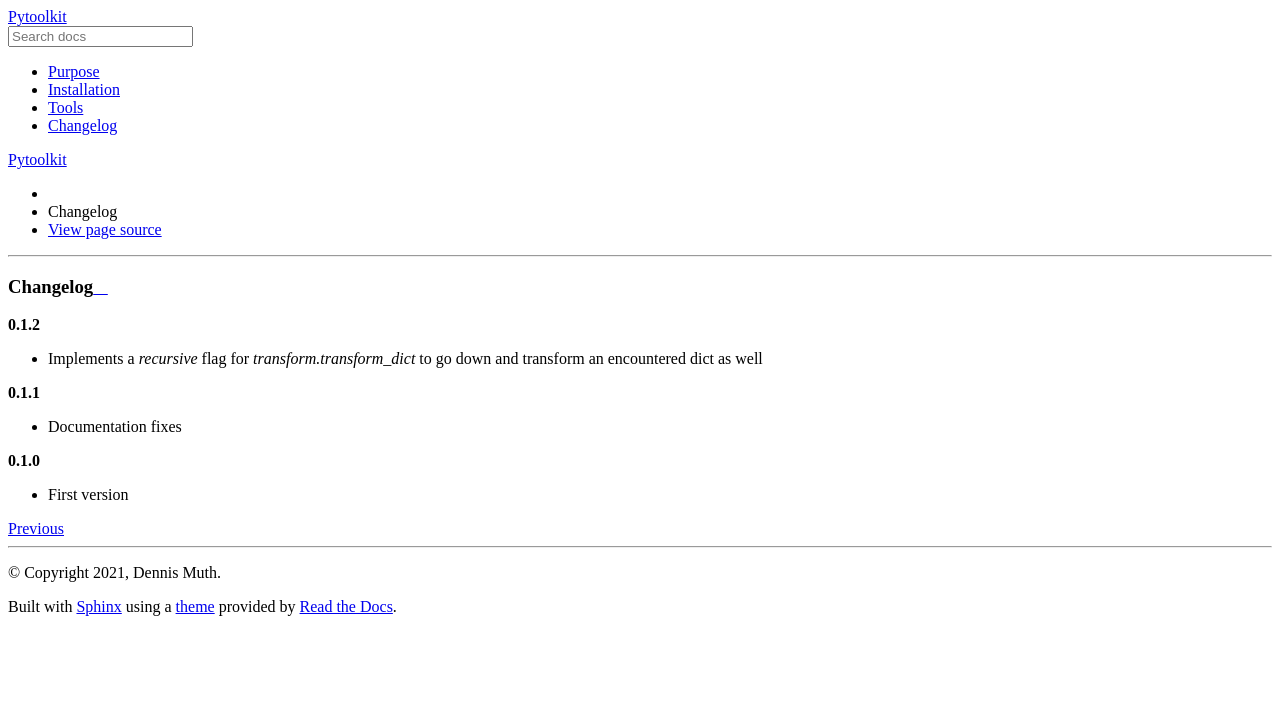
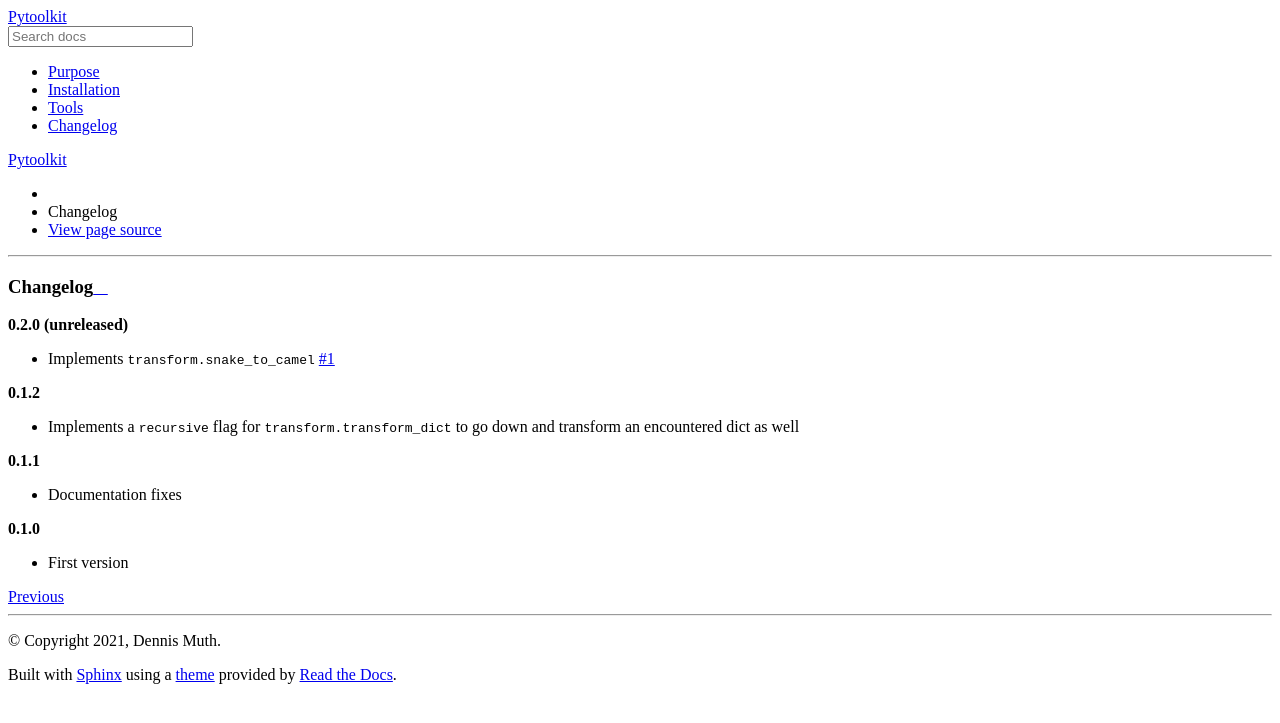
Before and after one commit to HazardDede/pytoolkit, a Sphinx documentation site: the page built from docs/source/changelog.rst, in a window 1280 px wide. Shown: the top 723 px of the page. Built offline with Sphinx 7.4.7 and the Read the Docs theme 2.0.0, drawn with Linux system fonts in a browser that asks for light colours.

Commit message:
Updates changelog

```diff
--- a/docs/source/changelog.rst
+++ b/docs/source/changelog.rst
@@ -1,9 +1,13 @@
 Changelog
 =========
 
+**0.2.0 (unreleased)**
+
+* Implements ``transform.snake_to_camel`` `#1 <https://github.com/HazardDede/pytoolkit/pull/1>`_
+
 **0.1.2**
 
-* Implements a `recursive` flag for `transform.transform_dict` to go down and transform an encountered dict as well
+* Implements a ``recursive`` flag for ``transform.transform_dict`` to go down and transform an encountered dict as well
 
 **0.1.1**
 
```
